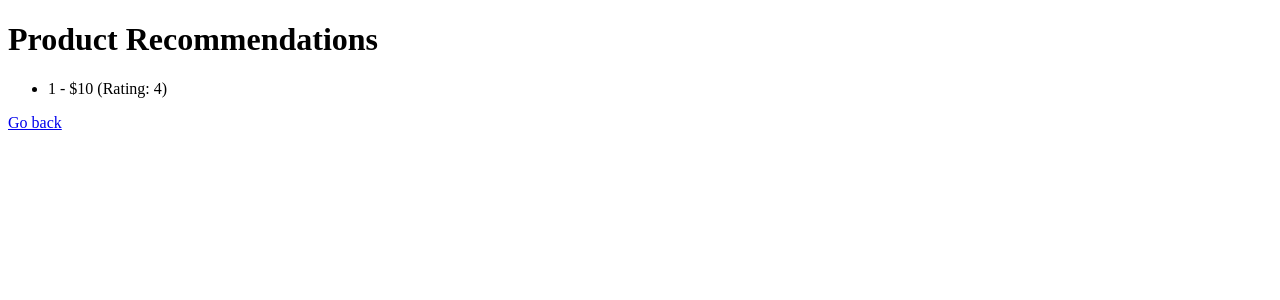
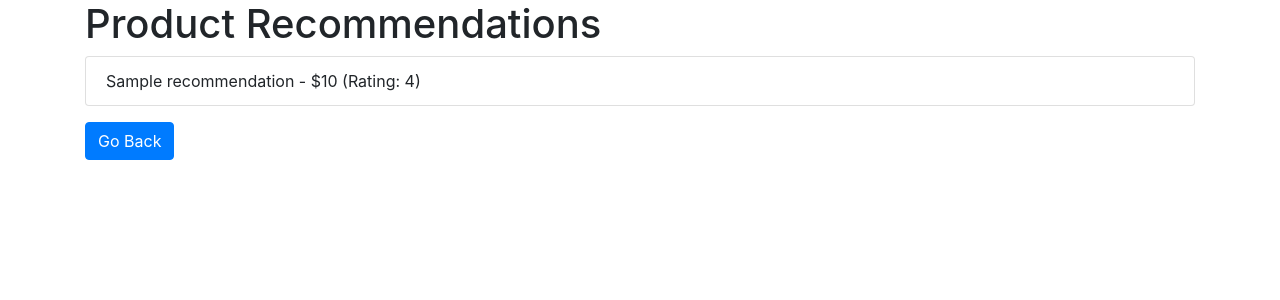
Before and after one commit to HimanshuAgarwal136/E-commerce-Product-Recommendation-System, a Flask app: template templates/recommendations.html in a window 1280 px wide. Shown: the top 300 px of the page. Run offline with Flask 3, Linux system fonts and the light colour scheme; the template is opened without the code that fills it: most values are stand-ins (such as "Sample title", 1, 10 or a date in 2020); some libraries are stand-ins or nearby versions.

Commit message:
refactor: improve UI layout and data handling
- Enhance form validation and user input handling
- Update recommendation display templates
- Refine collaborative filtering algorithm
- Improve data processing in model

```diff
--- a/app.py
+++ b/app.py
@@ -27,7 +27,17 @@ def get_recommendations():
         message = "No recommendations available for this user."
         return render_template('recommendations.html', message=message)
 
-    return render_template('recommendations.html', recommendations=recommendations.to_dict(orient='records'))
+    # Format the recommendations to include product name, price, and rating
+    formatted_recommendations = []
+    for _, row in recommendations.iterrows():
+        formatted_recommendations.append({
+            'product_id': row['product_id'],
+            'product_name': row['product_name'],
+            'price': row['price'],
+            'rating': row['rating']
+        })
+
+    return render_template('recommendations.html', recommendations=formatted_recommendations)
 
 if __name__ == '__main__':
     app.run(debug=True)
--- a/purchases.csv
+++ b/purchases.csv
@@ -1,13 +1,12 @@
-purchase_id,user_id,product_id,quantity,purchase_date
-1,1,1,2,2024-01-15
-2,1,2,1,2024-02-10
-3,2,4,1,2024-03-05
-4,2,5,1,2024-03-12
-5,3,1,1,2024-01-20
-6,3,3,1,2024-02-25
-7,4,6,1,2024-03-01
-8,4,7,1,2024-04-10
-9,5,8,3,2024-02-18
-10,5,9,2,2024-03-22
-11,6,10,1,2024-04-05
-12,6,5,1,2024-04-20
+user_id,product_id,quantity
+1,1,1  # User 1 purchased 1 Red T-Shirt
+1,2,1  # User 1 purchased 1 Blue Jeans
+1,3,1  # User 1 purchased 1 Running Shoes
+2,4,1  # User 2 purchased 1 Smartwatch
+2,5,1  # User 2 purchased 1 Coffee Maker
+3,6,2  # User 3 purchased 2 Wireless Headphones
+3,1,1  # User 3 purchased 1 Red T-Shirt
+4,2,1  # User 4 purchased 1 Blue Jeans
+4,8,1  # User 4 purchased 1 Winter Jacket
+5,9,1  # User 5 purchased 1 Portable Charger
+5,10,1  # User 5 purchased 1 Gaming Laptop
--- a/templates/recommendations.html
+++ b/templates/recommendations.html
@@ -3,21 +3,31 @@
 <head>
     <meta charset="UTF-8">
     <meta name="viewport" content="width=device-width, initial-scale=1.0">
-    <title>Recommendations</title>
+    <title>Product Recommendations</title>
+    <link rel="stylesheet" href="https://stackpath.bootstrapcdn.com/bootstrap/4.5.2/css/bootstrap.min.css">
 </head>
 <body>
+    <div class="container">
         <h1>Product Recommendations</h1>
 
         {% if message %}
-        <p>{{ message }}</p>
+            <div class="alert alert-warning">{{ message }}</div>
         {% else %}
-        <ul>
-            {% for product in recommendations %}
-                <li>{{ product['product_id'] }} - ${{ product['price'] }} (Rating: {{ product['rating'] }})</li>
+            <ul class="list-group">
+                {% for recommendation in recommendations %}
+                    <li class="list-group-item">
+                        {{ recommendation['product_name'] }} - ${{ recommendation['price'] }} (Rating: {{ recommendation['rating'] }})
+                    </li>
                 {% endfor %}
             </ul>
         {% endif %}
 
-    <a href="/">Go back</a>
+        <!-- Go Back Button -->
+        <a href="/" class="btn btn-primary mt-3">Go Back</a>
+    </div>
+
+    <script src="https://code.jquery.com/jquery-3.5.1.slim.min.js"></script>
+    <script src="https://cdn.jsdelivr.net/npm/@popperjs/core@2.9.2/dist/umd/popper.min.js"></script>
+    <script src="https://stackpath.bootstrapcdn.com/bootstrap/4.5.2/js/bootstrap.min.js"></script>
 </body>
 </html>
```
Also changed, not shown: model.py (+10 -3 lines), templates/index.html (+12 -7 lines). Lines whose indentation alone changed are shown as unchanged.
